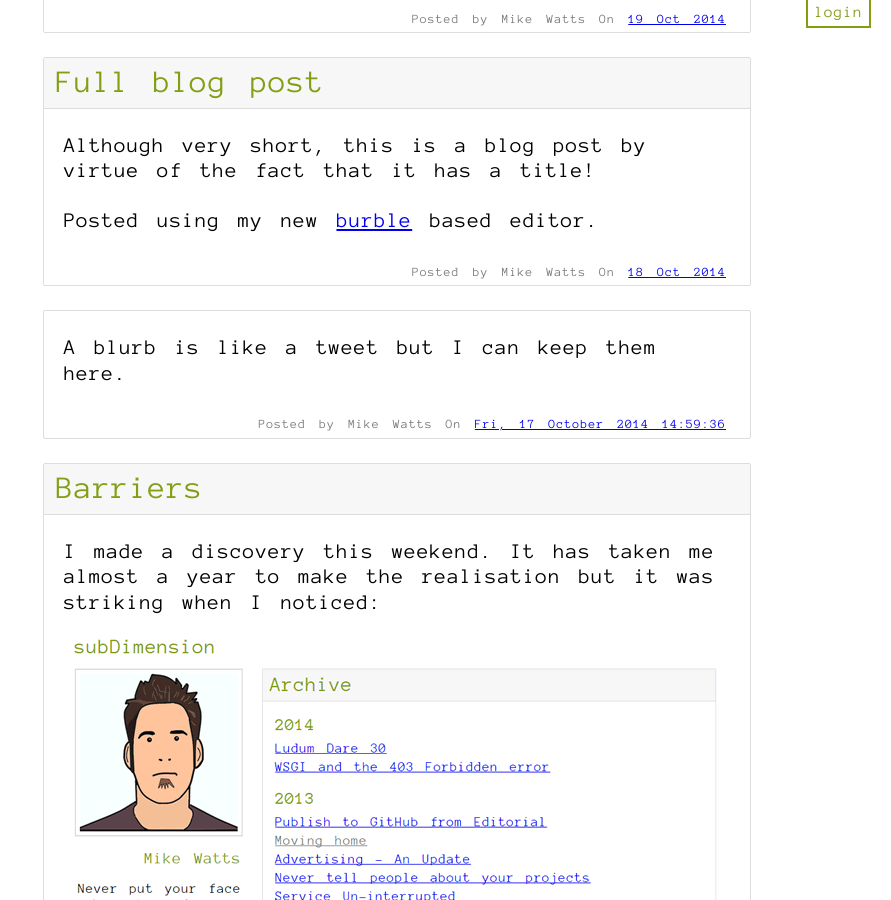
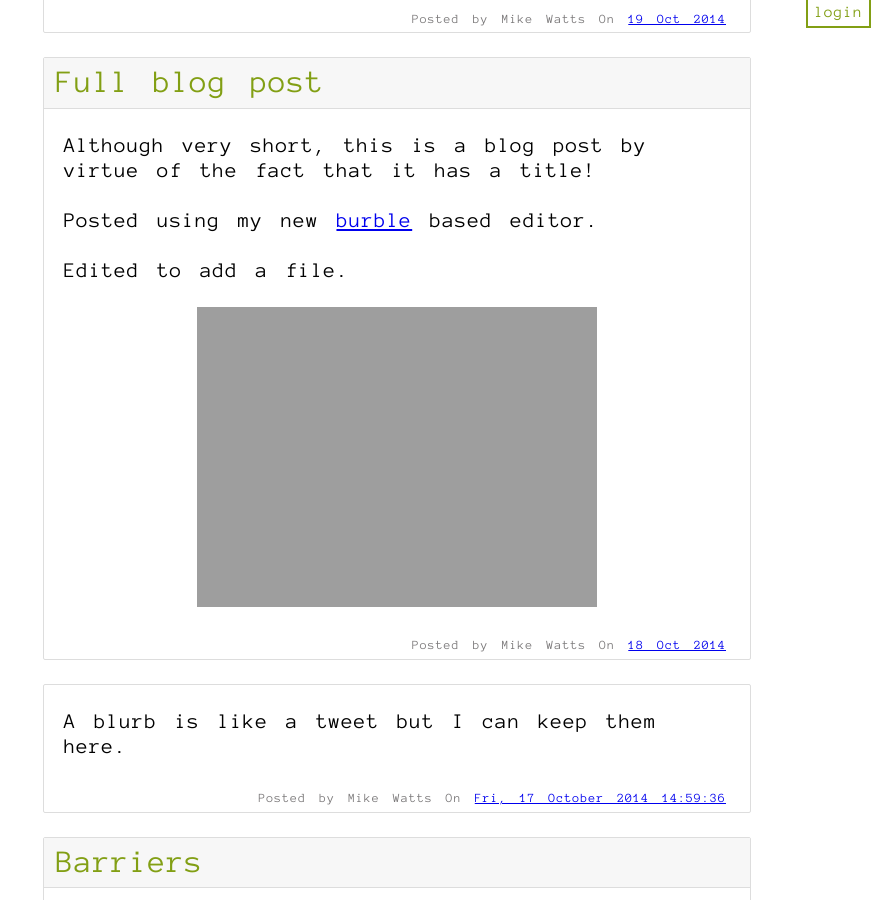
Before and after one commit to MalphasWats/MalphasWats.github.io, a Jekyll site: the page built from index.html, in a window 1280 px wide and 900 px high, scrolled down 4794 px. Shown: the whole window, without its empty margins (389-1280 px from the left). Built offline with Jekyll 4.4.1, drawn with Linux system fonts in a browser that asks for light colours; Markdown is read by kramdown in place of the engine named in the settings.

Commit message:
Edit post

```diff
--- a/_posts/2014-10-18-Full-blog-post.markdown
+++ b/_posts/2014-10-18-Full-blog-post.markdown
@@ -8,3 +8,7 @@ Although very short, this is a blog post by virtue of the fact that it has a tit
 Posted using my new [burble][BURBLE] based editor.
 
 [BURBLE]: https://github.com/MalphasWats/burble
+
+Edited to add a file.
+
+![colours_small.png](http://www.subdimension.co.uk/files/2014-10-18-Full-blog-post/colours_small.png)
```
